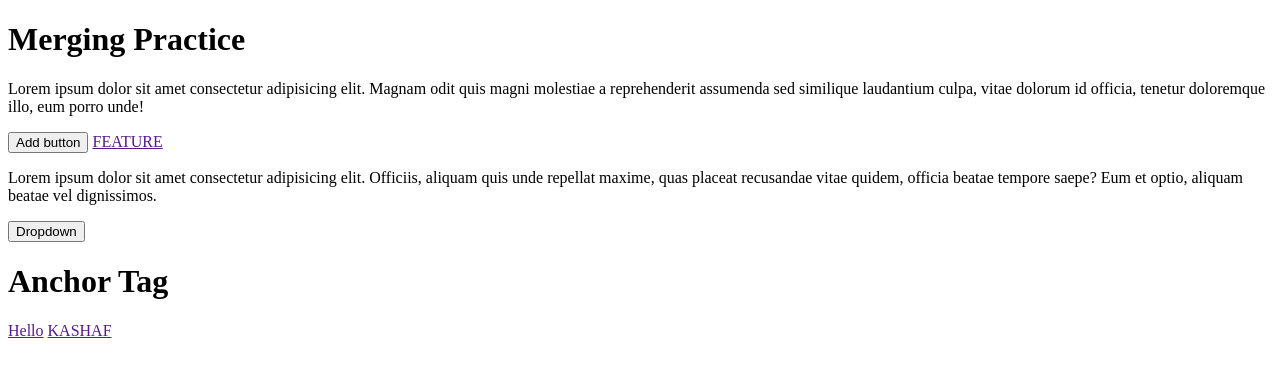
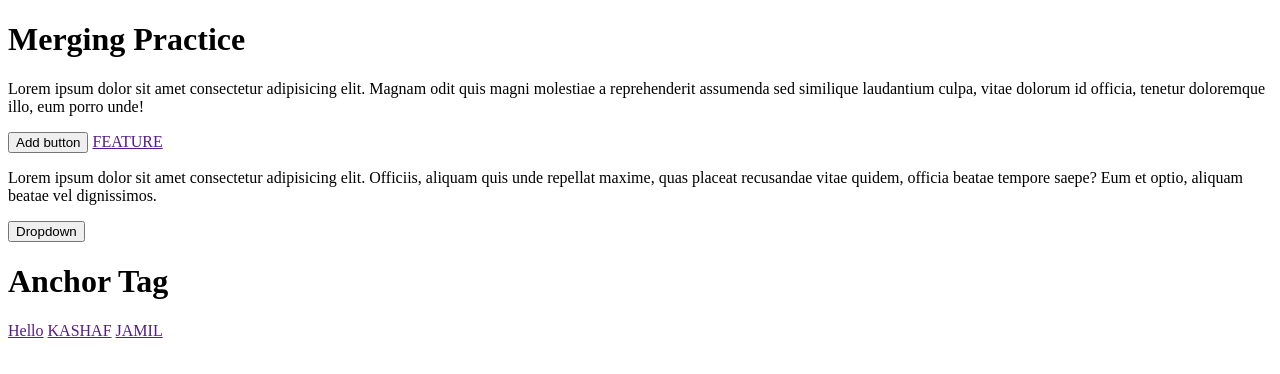
Before and after one commit to kashafcoder/merge, a plain HTML site: page index.html in a window 1280 px wide. Drawn offline with Linux system fonts and the light colour scheme.

Commit message:
add jamil

```diff
--- a/index.html
+++ b/index.html
@@ -16,5 +16,6 @@
     <h1>Anchor Tag</h1>
     <a href="">Hello</a>
     <a href="">KASHAF</a>
+    <a href="">JAMIL</a>
 </body>
 </html>
```
